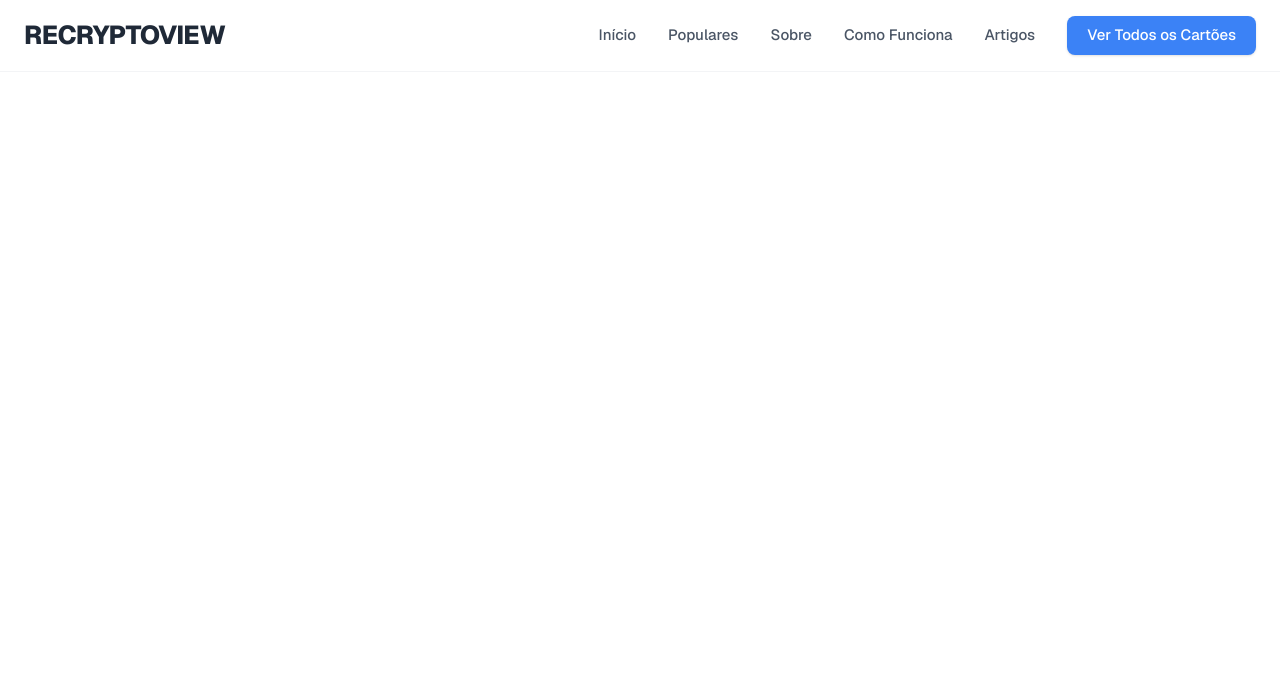
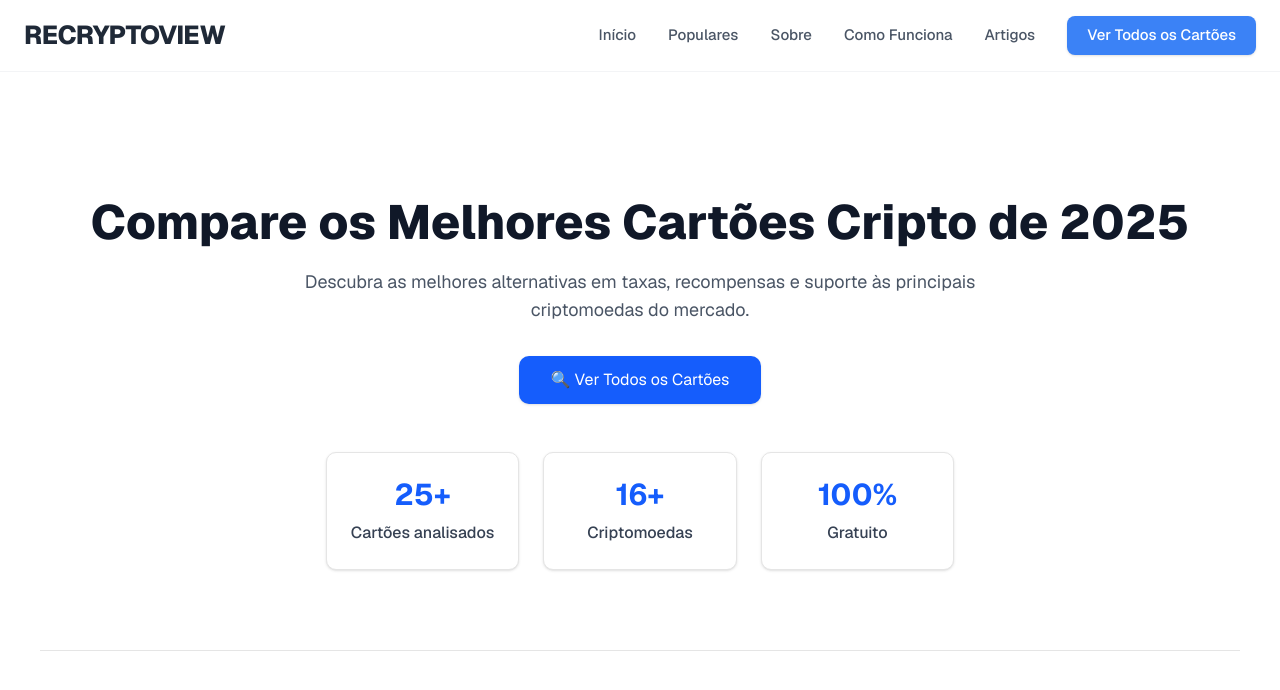
Before and after one commit to iuuleoo/recryptoview, a Next.js app: page / in a window 1280 px wide. Shown: the top 690 px of the page. Built offline with nearby package versions, Linux system fonts and the light colour scheme.

Commit message:
feat(hero): Adiciona a seção Hero Principal à Home

```diff
--- a/app/page.tsx
+++ b/app/page.tsx
@@ -67,8 +67,53 @@ export default function Home() {
 
       {/* CONTEÚDO */}
       <section className="p-10">
-        {/* ... */}
+        <section
+  id="inicio"
+  className="w-full bg-white py-20 border-b"
+>
+  <div className="max-w-7xl mx-auto px-6 flex flex-col items-center text-center">
+
+    {/* TÍTULO */}
+    <h1 className="text-4xl md:text-5xl font-extrabold text-gray-900 leading-tight">
+      Compare os Melhores Cartões Cripto de 2025
+    </h1>
+
+    {/* SUBTÍTULO */}
+    <p className="text-gray-600 mt-4 max-w-2xl text-lg">
+      Descubra as melhores alternativas em taxas, recompensas e suporte às principais criptomoedas do mercado.
+    </p>
+
+    {/* BOTÃO */}
+    <a
+      href="#cartoes"
+      className="mt-8 bg-blue-600 hover:bg-blue-700 text-white px-8 py-3 rounded-lg shadow transition"
+    >
+      🔍 Ver Todos os Cartões
+    </a>
+
+    {/* MÉTRICAS */}
+    <div className="mt-12 grid grid-cols-1 md:grid-cols-3 gap-6">
+
+      <div className="bg-white border shadow-sm p-6 rounded-lg">
+        <h3 className="text-3xl font-bold text-blue-600">25+</h3>
+        <p className="mt-2 text-gray-700 font-medium">Cartões analisados</p>
+      </div>
+
+      <div className="bg-white border shadow-sm p-6 rounded-lg">
+        <h3 className="text-3xl font-bold text-blue-600">16+</h3>
+        <p className="mt-2 text-gray-700 font-medium">Criptomoedas</p>
+      </div>
+
+      <div className="bg-white border shadow-sm p-6 rounded-lg">
+        <h3 className="text-3xl font-bold text-blue-600">100%</h3>
+        <p className="mt-2 text-gray-700 font-medium">Gratuito</p>
+      </div>
+
+    </div>
+  </div>
+</section>
       </section>
     </main>
+
   );
 }
```
